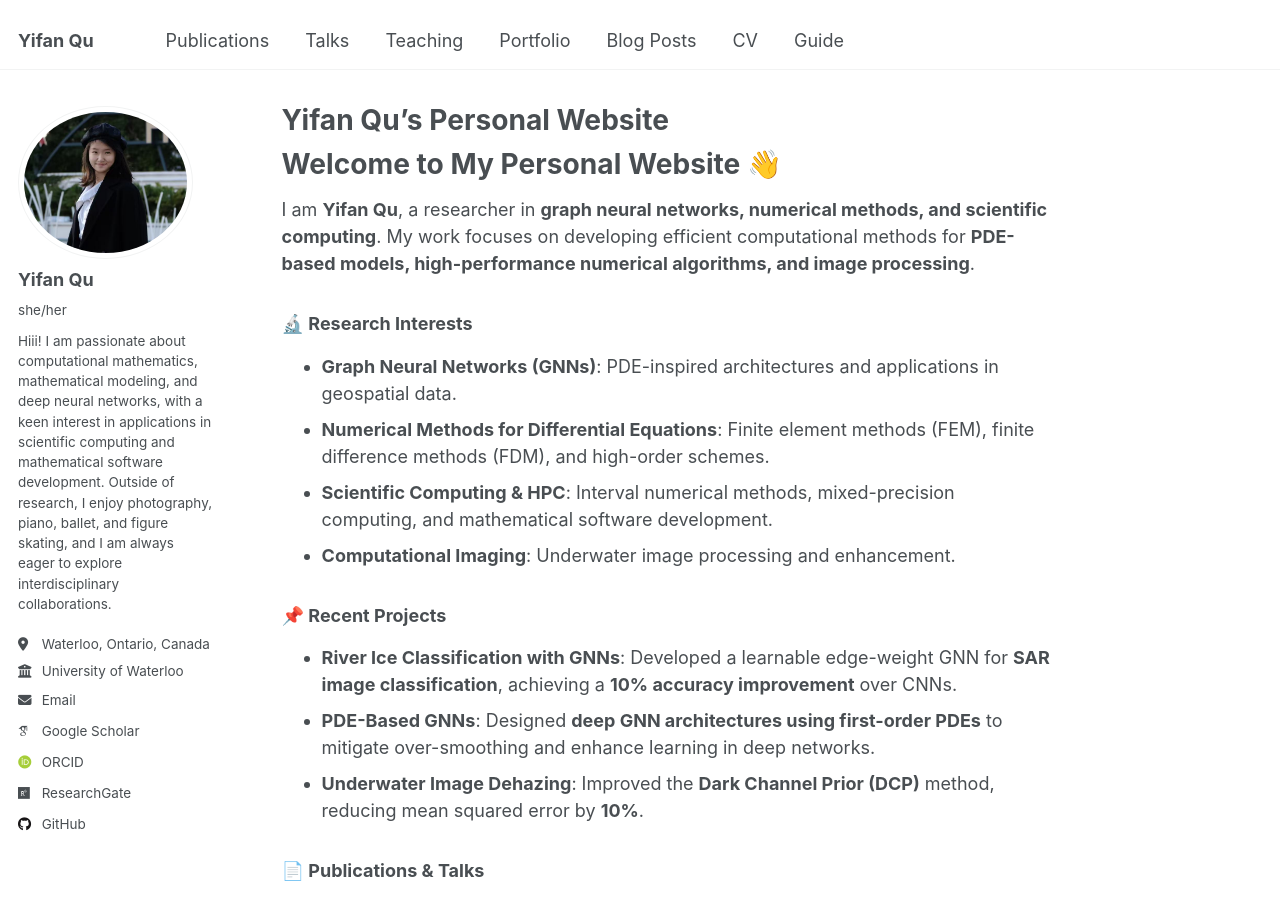
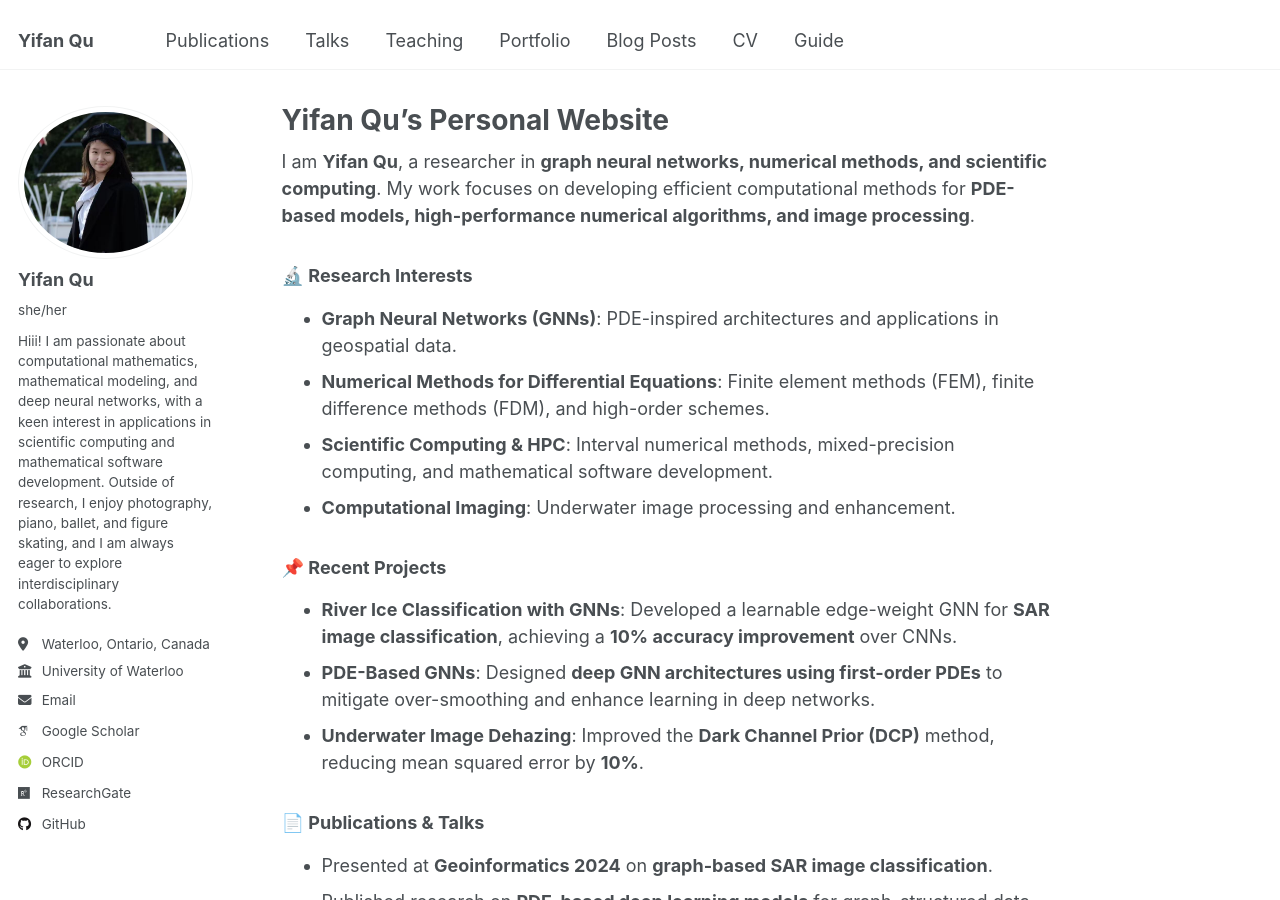
Before and after one commit to Maruko1337/Maruko1337.github.io, a Jekyll site: the page built from _pages/about.md, in a window 1280 px wide and 900 px high. Built offline with Jekyll 4.4.1, drawn with Linux system fonts in a browser that asks for light colours; some web fonts are replaced.

Commit message:
Update about.md

```diff
--- a/_pages/about.md
+++ b/_pages/about.md
@@ -7,7 +7,6 @@ redirect_from:
   - /about.html
 ---
 
-# Welcome to My Personal Website 👋
 
 I am **Yifan Qu**, a researcher in **graph neural networks, numerical methods, and scientific computing**. My work focuses on developing efficient computational methods for **PDE-based models, high-performance numerical algorithms, and image processing**.
 
```
